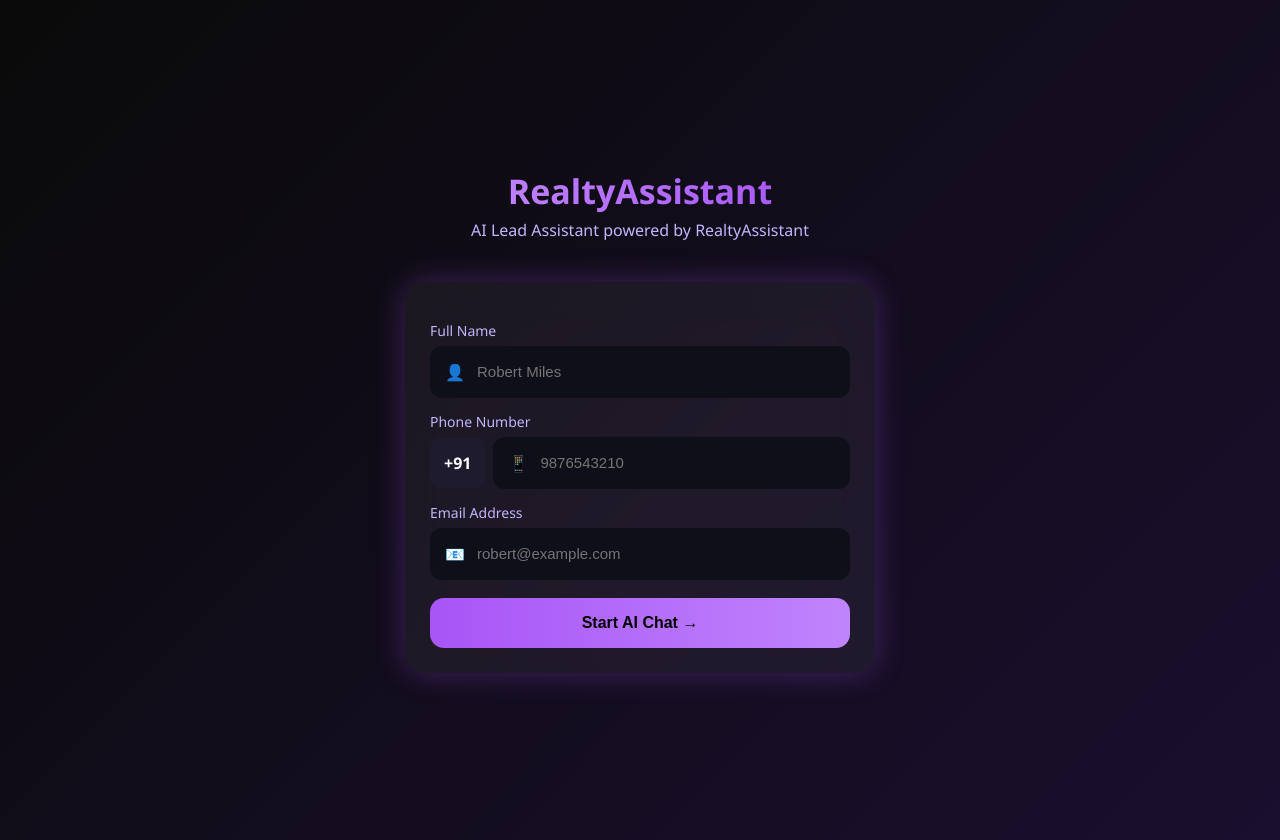
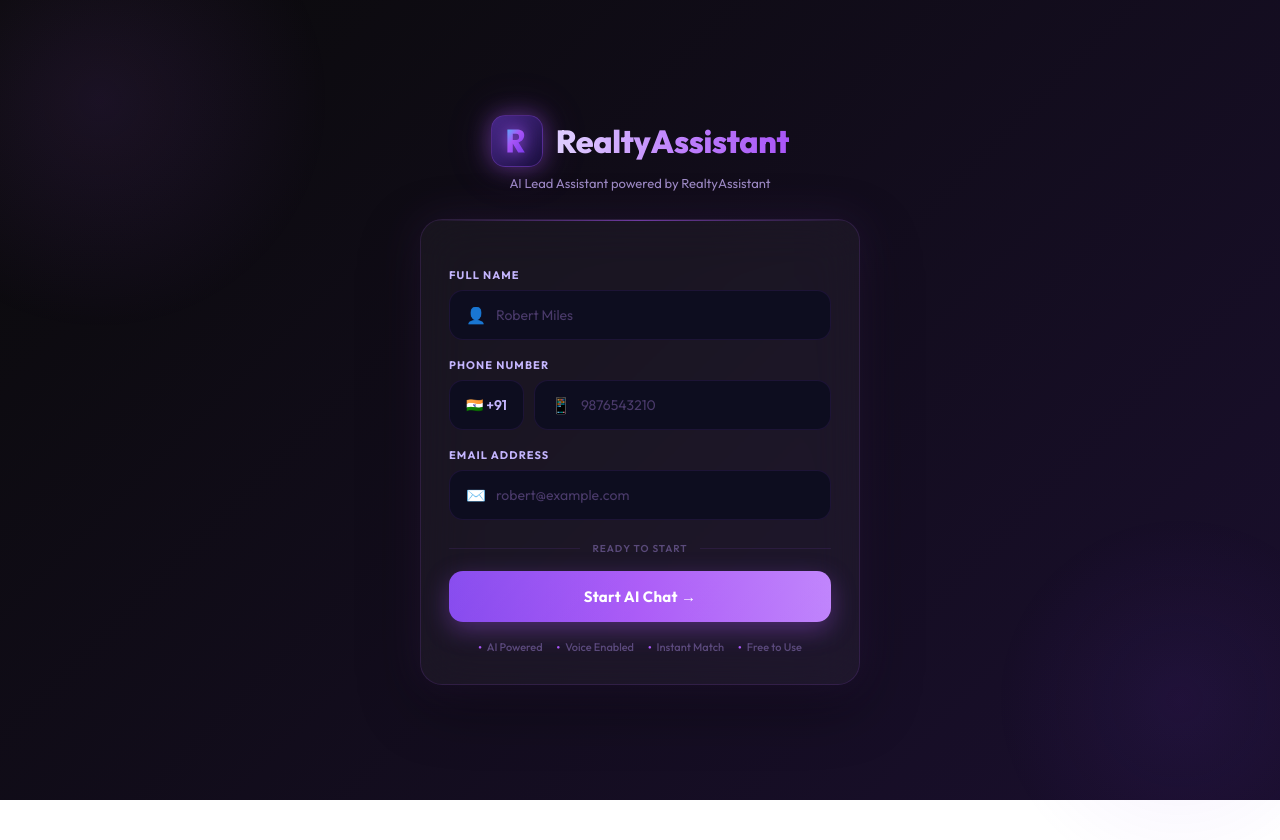
Before and after one commit to SPIDY17X/AI-Lead-Assistant, a plain HTML site: page index.html in a window 1280 px wide. After the commit the page ends 800 px from the top, so only its background shows below. Drawn offline with Linux system fonts and the light colour scheme.

Commit message:
update index file

```diff
--- a/index.html
+++ b/index.html
@@ -2,14 +2,14 @@
 <html>
 <head>
   <title>RealtyAssistant</title>
-
-  <!-- IMPORTANT -->
   <meta name="viewport" content="width=device-width, initial-scale=1.0">
+  <link href="https://fonts.googleapis.com/css2?family=Outfit:wght@400;500;600;700;800&display=swap" rel="stylesheet">
 
   <style>
+    *, *::before, *::after { box-sizing: border-box; margin: 0; padding: 0; }
+
     body {
-      margin: 0;
-      font-family: 'Segoe UI', sans-serif;
+      font-family: 'Outfit', 'Segoe UI', sans-serif;
       background: linear-gradient(135deg, #0a0a0a, #1a0f2e);
       color: white;
       display: flex;
@@ -17,223 +17,271 @@
       align-items: center;
       justify-content: center;
       min-height: 100vh;
-      padding: 20px;
+      padding: 30px 16px;
+      position: relative;
+      overflow-x: hidden;
     }
 
+    body::before {
+      content: '';
+      position: fixed;
+      width: 500px; height: 500px;
+      background: radial-gradient(circle, rgba(168,85,247,0.1) 0%, transparent 65%);
+      top: -150px; left: -150px; pointer-events: none;
+    }
+    body::after {
+      content: '';
+      position: fixed;
+      width: 400px; height: 400px;
+      background: radial-gradient(circle, rgba(124,58,237,0.08) 0%, transparent 65%);
+      bottom: -100px; right: -100px; pointer-events: none;
+    }
+
+    /* ── HEADER ── */
     .header {
       text-align: center;
-      margin-bottom: 25px;
+      margin-bottom: 28px;
+      animation: fadeDown 0.5s ease both;
+    }
+
+    .logo-row {
+      display: flex; align-items: center;
+      justify-content: center; gap: 13px;
+      margin-bottom: 8px;
+    }
+
+    /* Brand R Logo */
+    .logo-icon {
+      width: 52px; height: 52px; border-radius: 14px;
+      background: linear-gradient(135deg, #2d1b69, #1a0f3e);
+      border: 1px solid rgba(168,85,247,0.35);
+      display: flex; align-items: center; justify-content: center;
+      box-shadow: 0 0 22px rgba(168,85,247,0.45), 0 0 50px rgba(168,85,247,0.15);
+      flex-shrink: 0; position: relative; overflow: hidden;
+    }
+    .logo-icon::before {
+      content: '';
+      position: absolute; inset: 0;
+      background: linear-gradient(135deg, rgba(168,85,247,0.2), transparent);
+    }
+    .logo-icon svg {
+      width: 30px; height: 30px;
+      filter: drop-shadow(0 0 8px rgba(168,85,247,0.9));
+      position: relative; z-index: 1;
     }
 
     .header h1 {
-      font-size: 34px;
-      margin: 0;
-      background: linear-gradient(90deg, #c084fc, #a855f7);
-      -webkit-background-clip: text;
-      -webkit-text-fill-color: transparent;
+      font-size: 32px; font-weight: 800; margin: 0;
+      background: linear-gradient(90deg, #e2d4ff, #c084fc, #a855f7);
+      -webkit-background-clip: text; -webkit-text-fill-color: transparent;
+      letter-spacing: -0.3px;
     }
 
     .header p {
-      color: #c4b5fd;
-      margin-top: 5px;
+      color: #9d89c4; margin-top: 5px;
+      font-size: 13px; font-weight: 400;
     }
 
+    /* ── CARD ── */
     .card {
-      width: 420px;
-      max-width: 100%;
-      background: rgba(255,255,255,0.05);
-      backdrop-filter: blur(20px);
-      padding: 25px;
-      border-radius: 20px;
-      box-shadow: 0 0 30px rgba(168,85,247,0.3);
+      width: 100%; max-width: 440px;
+      background: rgba(255,255,255,0.04);
+      backdrop-filter: blur(24px);
+      padding: 30px 28px;
+      border-radius: 22px;
+      border: 1px solid rgba(168,85,247,0.14);
+      box-shadow: 0 0 40px rgba(168,85,247,0.1), 0 20px 60px rgba(0,0,0,0.4);
+      animation: fadeUp 0.6s ease both;
+      position: relative; overflow: hidden;
+    }
+    .card::before {
+      content: '';
+      position: absolute; top: 0; left: 0; right: 0; height: 1px;
+      background: linear-gradient(90deg, transparent, rgba(168,85,247,0.6), transparent);
     }
 
-    .input-box {
-      margin-top: 14px;
+    /* ── FIELDS ── */
+    .input-box { margin-top: 18px; }
+    .input-box label {
+      font-size: 11px; font-weight: 700; color: #c4b5fd;
+      margin-bottom: 8px; display: block;
+      letter-spacing: 0.1em; text-transform: uppercase;
+    }
+    .input-field {
+      display: flex; align-items: center;
+      background: #0d0d1f; padding: 14px 16px;
+      border-radius: 14px; border: 1px solid rgba(168,85,247,0.1);
+      transition: all 0.2s; gap: 10px;
+    }
+    .input-field:focus-within {
+      border-color: rgba(168,85,247,0.5);
+      box-shadow: 0 0 0 3px rgba(168,85,247,0.07);
+    }
+    .input-field span { font-size: 16px; flex-shrink: 0; }
+    .input-field input {
+      border: none; outline: none; background: transparent;
+      color: white; flex: 1; font-size: 14px;
+      font-family: 'Outfit', sans-serif; font-weight: 400;
+    }
+    .input-field input::placeholder { color: #4a3a6a; }
+
+    .phone-group { display: flex; gap: 10px; }
+    .code {
+      background: #0d0d1f; padding: 14px 16px; border-radius: 14px;
+      border: 1px solid rgba(168,85,247,0.1);
+      color: #c4b5fd; font-weight: 600; font-size: 14px;
+      white-space: nowrap; display: flex; align-items: center; gap: 5px;
     }
 
-    .input-box label {
-      font-size: 14px;
-      color: #c4b5fd;
-      margin-bottom: 6px;
-      display: block;
+    /* ── DIVIDER ── */
+    .divider {
+      display: flex; align-items: center; gap: 12px;
+      margin: 22px 0 0;
     }
+    .div-line { flex: 1; height: 1px; background: rgba(168,85,247,0.1); }
+    .div-text { font-size: 10px; color: #5a4a7a; letter-spacing: 0.1em; font-weight: 600; }
 
-    .input-field {
-      display: flex;
-      align-items: center;
-      background: #0f0f1a;
-      padding: 14px;
-      border-radius: 12px;
-      border: 1px solid transparent;
-      transition: 0.2s;
+    /* ── BUTTON ── */
+    button {
+      width: 100%; padding: 16px; margin-top: 16px;
+      border-radius: 14px; border: none;
+      background: linear-gradient(90deg, #7c3aed, #a855f7, #c084fc);
+      color: white; font-weight: 700; font-size: 15px;
+      font-family: 'Outfit', sans-serif;
+      cursor: pointer; letter-spacing: 0.02em;
+      transition: all 0.25s;
+      box-shadow: 0 8px 24px rgba(168,85,247,0.35);
+      position: relative; overflow: hidden;
     }
+    button::after {
+      content: ''; position: absolute; inset: 0;
+      background: linear-gradient(135deg, rgba(255,255,255,0.1), transparent);
+      pointer-events: none;
+    }
+    button:hover { transform: translateY(-2px); box-shadow: 0 12px 32px rgba(168,85,247,0.5); }
+    button:active { transform: translateY(0); }
 
-    .input-field:focus-within {
-      border: 1px solid #a855f7;
-      box-shadow: 0 0 10px rgba(168,85,247,0.5);
+    /* ── FEATURES ── */
+    .features {
+      display: flex; justify-content: center;
+      gap: 14px; margin-top: 18px; flex-wrap: wrap;
     }
+    .feat {
+      display: flex; align-items: center; gap: 5px;
+      font-size: 11px; color: #5a4a7a; font-weight: 500;
+    }
+    .feat::before { content: '●'; font-size: 6px; color: #a855f7; }
 
-    .input-field span {
-      margin-right: 10px;
-      color: #a78bfa;
+    @keyframes fadeDown { from{opacity:0;transform:translateY(-14px)} to{opacity:1;transform:translateY(0)} }
+    @keyframes fadeUp   { from{opacity:0;transform:translateY(16px)}  to{opacity:1;transform:translateY(0)} }
+
+    /* ── MOBILE ── */
+    @media (max-width: 480px) {
+      body { justify-content: flex-start; padding: 28px 14px; }
+      .header { margin-bottom: 22px; }
+      .header h1 { font-size: 26px; }
+      .logo-icon { width: 44px; height: 44px; border-radius: 12px; }
+      .logo-icon svg { width: 26px; height: 26px; }
+      .card { padding: 24px 18px; border-radius: 18px; }
+      .input-field { padding: 12px 14px; }
+      button { padding: 14px; font-size: 14px; }
     }
-
-    .input-field input {
-      border: none;
-      outline: none;
-      background: transparent;
-      color: white;
-      flex: 1;
-      font-size: 15px;
-    }
-
-    .phone-group {
-      display: flex;
-      align-items: center;
-      gap: 8px;
-    }
-
-    .code {
-      background: #1e1b2e;
-      padding: 14px;
-      border-radius: 10px;
-      color: white;
-      font-weight: bold;
-    }
-
-    button {
-      width: 100%;
-      padding: 16px;
-      margin-top: 18px;
-      border-radius: 14px;
-      border: none;
-      background: linear-gradient(90deg, #a855f7, #c084fc);
-      color: black;
-      font-weight: bold;
-      font-size: 16px;
-      cursor: pointer;
-      transition: 0.3s;
-    }
-
-    button:hover {
-      transform: scale(1.02);
-      box-shadow: 0 0 15px rgba(168,85,247,0.6);
-    }
-
-    /* MOBILE PERFECT 🔥 */
-    @media (max-width: 768px) {
-
-      body {
-        justify-content: flex-start;
-        padding: 20px 12px;
-      }
-
-      .header h1 {
-        font-size: 26px;
-      }
-
-      .header p {
-        font-size: 12px;
-      }
-
-      .card {
-        width: 100%;
-        padding: 20px;
-        border-radius: 16px;
-      }
-
-      .input-field {
-        padding: 12px;
-      }
-
-      .input-field input {
-        font-size: 14px;
-      }
-
-      button {
-        padding: 14px;
-        font-size: 15px;
-      }
-    }
-
   </style>
 </head>
-
 <body>
 
+<!-- HEADER -->
 <div class="header">
-  <h1>RealtyAssistant</h1>
+  <div class="logo-row">
+
+    <!-- Brand R Logo (SVG) -->
+    <div class="logo-icon">
+      <svg viewBox="0 0 100 100" xmlns="http://www.w3.org/2000/svg">
+        <defs>
+          <linearGradient id="rg" x1="0%" y1="0%" x2="100%" y2="100%">
+            <stop offset="0%"   stop-color="#60a5fa"/>
+            <stop offset="40%"  stop-color="#a855f7"/>
+            <stop offset="100%" stop-color="#7c3aed"/>
+          </linearGradient>
+        </defs>
+        <path d="M18 12 L18 88 L36 88 L36 58 L54 88 L76 88 L55 55
+                 C66 51 74 43 74 30 C74 18 63 12 48 12 Z
+                 M36 26 L47 26 C54 26 57 30 57 37
+                 C57 44 54 47 47 47 L36 47 Z"
+              fill="url(#rg)"/>
+      </svg>
+    </div>
+
+    <h1>RealtyAssistant</h1>
+  </div>
   <p>AI Lead Assistant powered by RealtyAssistant</p>
 </div>
 
+<!-- CARD -->
 <div class="card">
 
-  <!-- NAME -->
   <div class="input-box">
     <label>Full Name</label>
     <div class="input-field">
       <span>👤</span>
-      <input id="name" placeholder="Robert Miles">
+      <input id="name" placeholder="Robert Miles" autocomplete="name">
     </div>
   </div>
 
-  <!-- PHONE -->
   <div class="input-box">
     <label>Phone Number</label>
     <div class="phone-group">
-      <div class="code">+91</div>
-      <div class="input-field" style="flex:1;">
+      <div class="code">🇮🇳 +91</div>
+      <div class="input-field" style="flex:1">
         <span>📱</span>
-        <input id="phone" maxlength="10" placeholder="9876543210">
+        <input id="phone" maxlength="10" placeholder="9876543210" type="tel">
       </div>
     </div>
   </div>
 
-  <!-- EMAIL -->
   <div class="input-box">
     <label>Email Address</label>
     <div class="input-field">
-      <span>📧</span>
-      <input id="email" placeholder="robert@example.com">
+      <span>✉️</span>
+      <input id="email" placeholder="robert@example.com" type="email">
     </div>
+  </div>
+
+  <div class="divider">
+    <div class="div-line"></div>
+    <div class="div-text">READY TO START</div>
+    <div class="div-line"></div>
   </div>
 
   <button onclick="goToChat()">Start AI Chat →</button>
 
+  <div class="features">
+    <span class="feat">AI Powered</span>
+    <span class="feat">Voice Enabled</span>
+    <span class="feat">Instant Match</span>
+    <span class="feat">Free to Use</span>
+  </div>
+
 </div>
 
 <script>
-
 function goToChat() {
-  const name = document.getElementById("name").value.trim();
+  const name  = document.getElementById("name").value.trim();
   const phone = document.getElementById("phone").value.trim();
   const email = document.getElementById("email").value.trim();
 
-  if (name === "") {
-    alert("Please enter your name");
-    return;
-  }
+  if (name === "") { alert("Please enter your name"); return; }
+  if (!/^[a-zA-Z\s]{2,}$/.test(name)) { alert("Please enter a valid name (letters only)"); return; }
+  if (!/^[0-9]{10}$/.test(phone)) { alert("Phone number must be exactly 10 digits"); return; }
+  if (!/^[a-zA-Z0-9._%+-]+@[a-zA-Z0-9.-]+\.[a-z]{2,}$/.test(email)) { alert("Enter a valid email address"); return; }
 
-  const phoneRegex = /^[0-9]{10}$/;
-  if (!phoneRegex.test(phone)) {
-    alert("Phone number must be exactly 10 digits");
-    return;
-  }
-
- const emailRegex = /^[^\s@]+@[^\s@]+\.[^\s@]+$/;
-  if (!emailRegex.test(email)) {
-    alert("Enter a valid email (must include @ and .com)");
-    return;
-  }
-
-  localStorage.setItem("name", name);
+  localStorage.setItem("name",  name);
   localStorage.setItem("phone", phone);
   localStorage.setItem("email", email);
-
   window.location.href = "chat.html";
 }
 
+document.addEventListener("keypress", e => { if (e.key === "Enter") goToChat(); });
 </script>
 
 </body>
```
